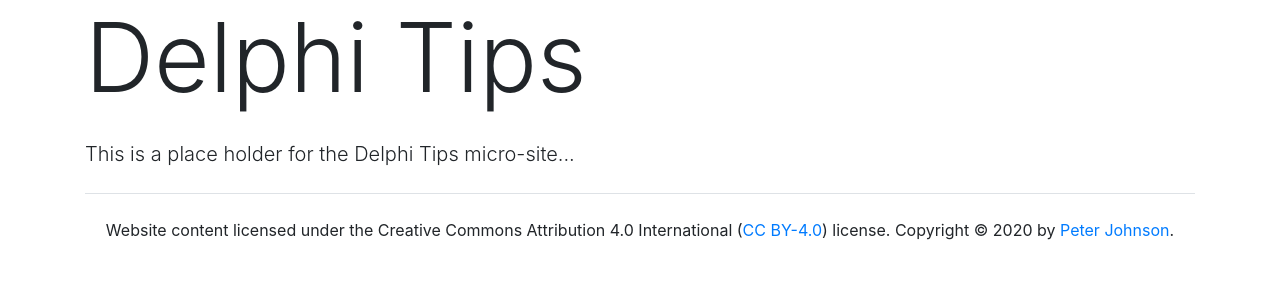
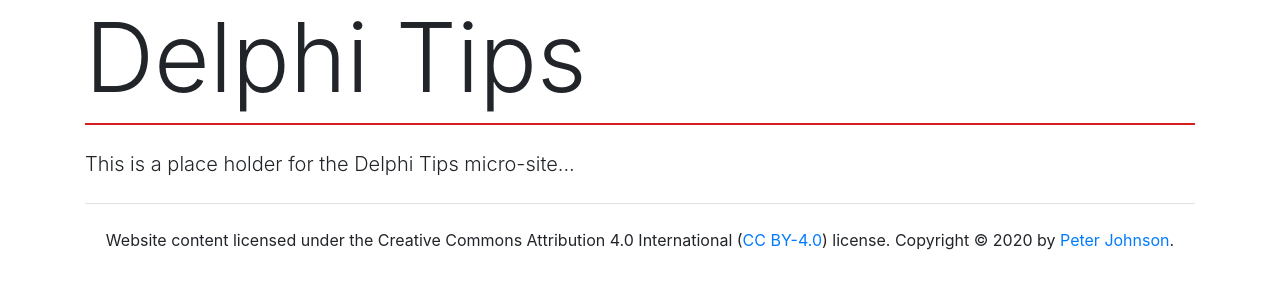
Before and after one commit to delphidabbler/delphi-tips, a Jekyll site: the page built from docs/index.html, in a window 1280 px wide. Shown: the top 300 px of the page. Built offline with Jekyll 4.4.1, drawn with Linux system fonts in a browser that asks for light colours.

Commit message:
Add some local style sheets

```diff
--- a/docs/_includes/head.html
+++ b/docs/_includes/head.html
@@ -6,3 +6,4 @@
 <meta name="keywords" content="{% if page.keywords %}{{ page.keywords | escape }}{% else %}Delphi Tips{% endif %}">
 <title>Delphi Tips</title>
 <link rel="stylesheet" href="https://stackpath.bootstrapcdn.com/bootstrap/4.5.0/css/bootstrap.min.css" integrity="sha384-9aIt2nRpC12Uk9gS9baDl411NQApFmC26EwAOH8WgZl5MYYxFfc+NcPb1dKGj7Sk" crossorigin="anonymous">
+<link rel="stylesheet" href="{{ site.baseurl }}/assets/css/style.css">
--- /dev/null
+++ b/docs/_sass/_theme-vars.scss
@@ -0,0 +1,29 @@
+// SASS style sheet */
+// Palette color codes */
+// Palette URL: http://paletton.com/#uid=64k0T0kDlvWjksnr9uTNstFVlri */
+
+$color-primary: #d61e1e;	// Main Primary color */
+$color-primary-lighter: #FF6363;
+$color-primary-light: #FF3939;
+$color-primary-dark: #C50000;
+$color-primary-darker: #9B0000;
+
+$color-secondary-1: #FF9A00;	// Main Secondary color (1) */
+$color-secondary-1-lighter: #FFC263;
+$color-secondary-1-light: #FFB139;
+$color-secondary-1-dark: #C57700;
+$color-secondary-1-darker: #9B5E00;
+
+$color-secondary-2: #8F04A8;	// Main Secondary color (2) */
+$color-secondary-2-lighter: #AD4CBD;
+$color-secondary-2-light: #992AAD;
+$color-secondary-2-dark: #6F0381;
+$color-secondary-2-darker: #570266;
+
+$color-complement: #00CC00;	// Main Complement color */
+$color-complement-lighter: #54D954;
+$color-complement-light: #2ECF2E;
+$color-complement-dark: #009E00;
+$color-complement-darker: #007C00;
+
+$color-grey-light: rgba(0,0,0,.125);
--- /dev/null
+++ b/docs/_sass/_theme.scss
@@ -0,0 +1,19 @@
+.page-header {
+    h1 {
+        padding-bottom: 8px;
+        border-bottom: 2px $color-primary solid;
+
+        .logo-highlight {
+            color: $color-primary;
+        }
+    }
+}
+
+#tips-box {
+    padding: 2px;
+    background-color: $color-grey-light;
+    ul {
+        max-height: 360px;
+        overflow-y: scroll;
+    }
+}
--- /dev/null
+++ b/docs/assets/css/style.scss
@@ -0,0 +1,4 @@
+---
+---
+@import "theme-vars";
+@import "theme";
```
